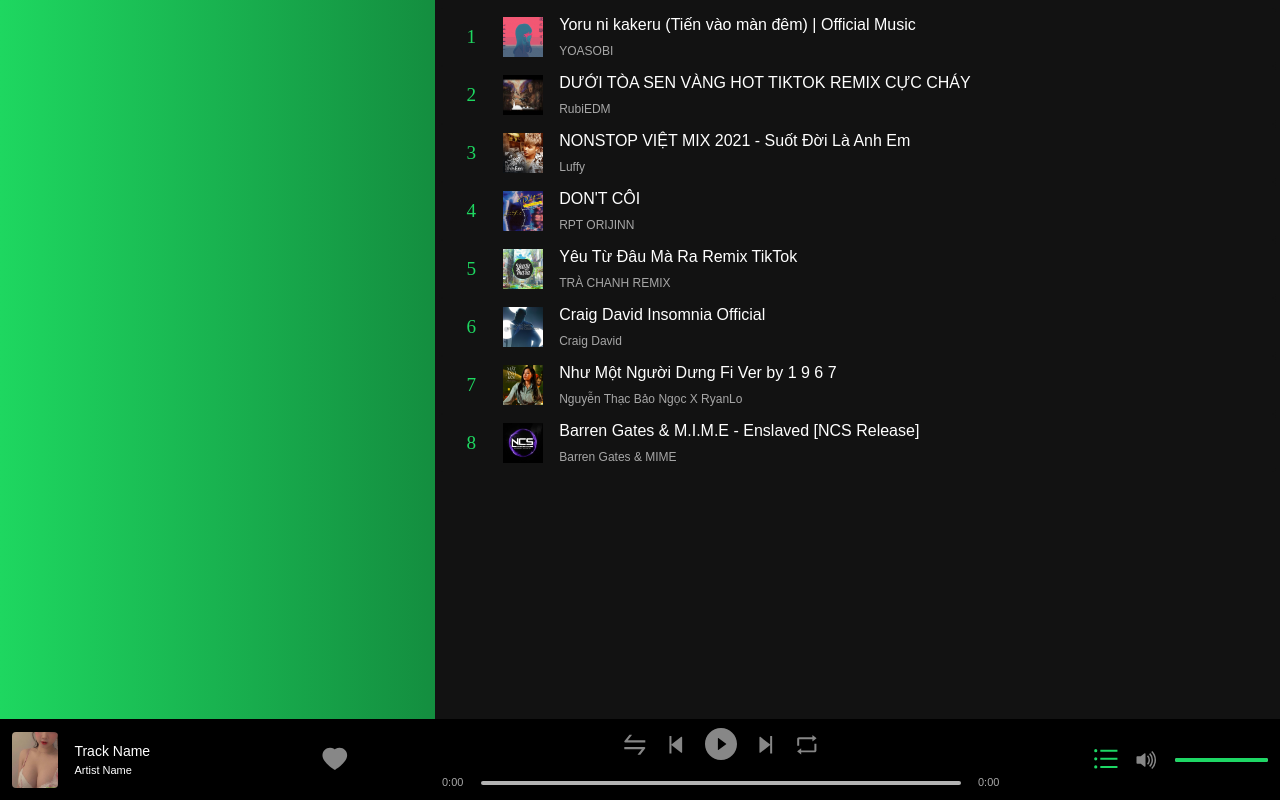
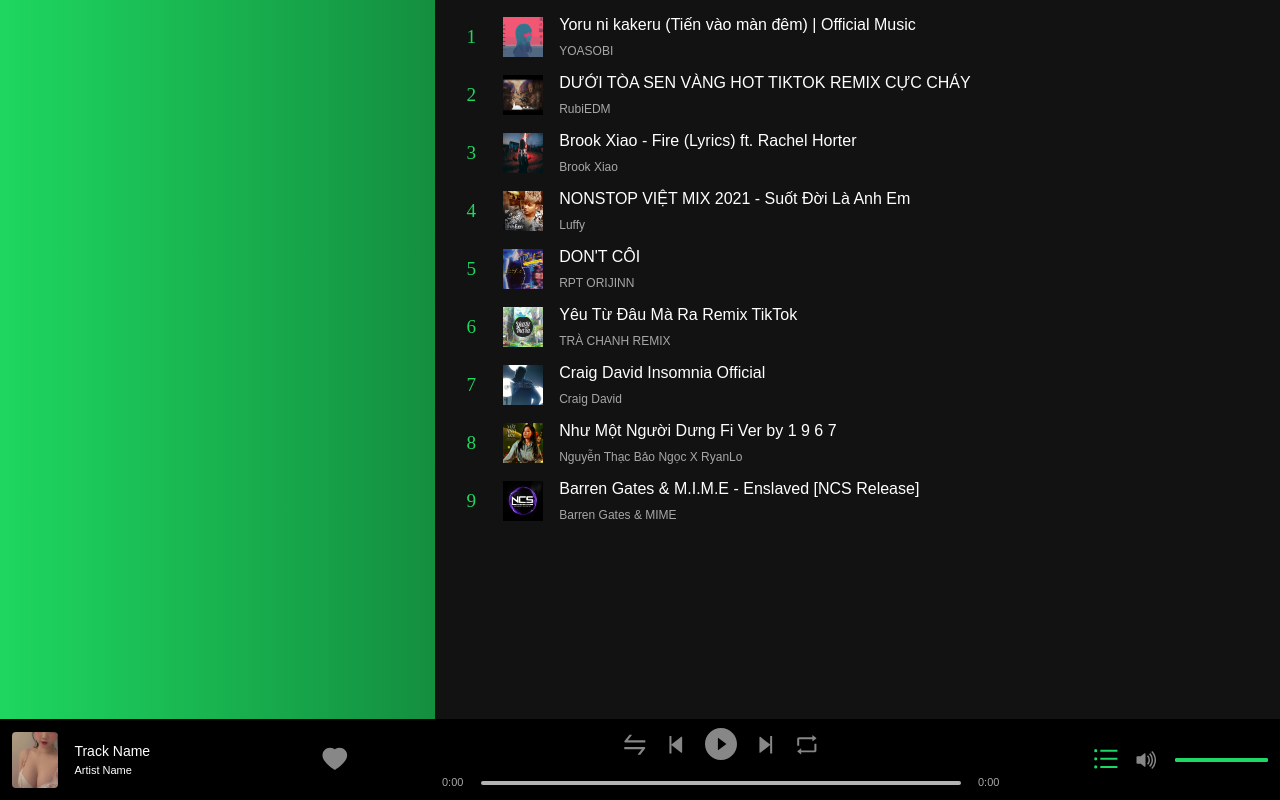
Before and after one commit to Luong-Quang-Huy/Music-App, a React (Vite) app: page / in a window 1280 px wide. Built offline with nearby package versions, Linux system fonts and the light colour scheme.

Commit message:
add more song

```diff
--- a/src/AppContext.jsx
+++ b/src/AppContext.jsx
@@ -125,6 +125,13 @@
     artist: "RubiEDM",
   },
   {
+    id: 8,
+    src: "../public/y2mate.com - Brook Xiao  Fire Lyrics ft Rachel Horter.mp3",
+    photo: "../public/fire.jpg",
+    name: "Brook Xiao - Fire (Lyrics) ft. Rachel Horter",
+    artist: "Brook Xiao",
+  },
+  {
     id: 2,
     src: "../public/One Piece  Luffy  Ace  Suốt đời là anh em.mp3",
     photo: "../public/giang-ho-mom.jpg",
```
Also changed, not shown: public/fire.jpg (added), 1 other file (tests, documents, lock files or other folders).
